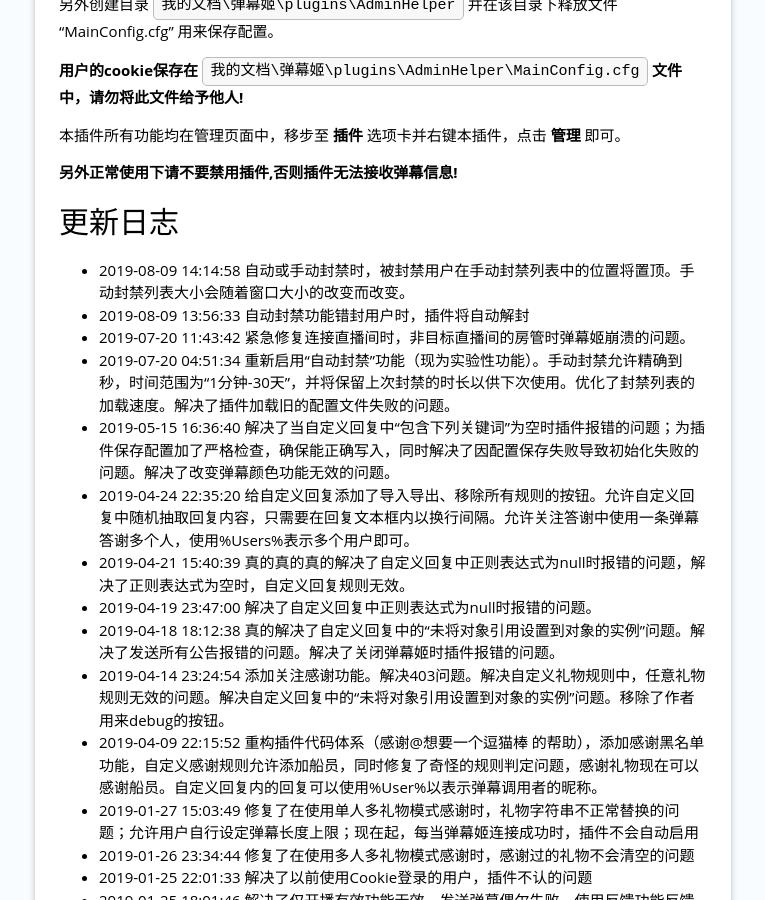
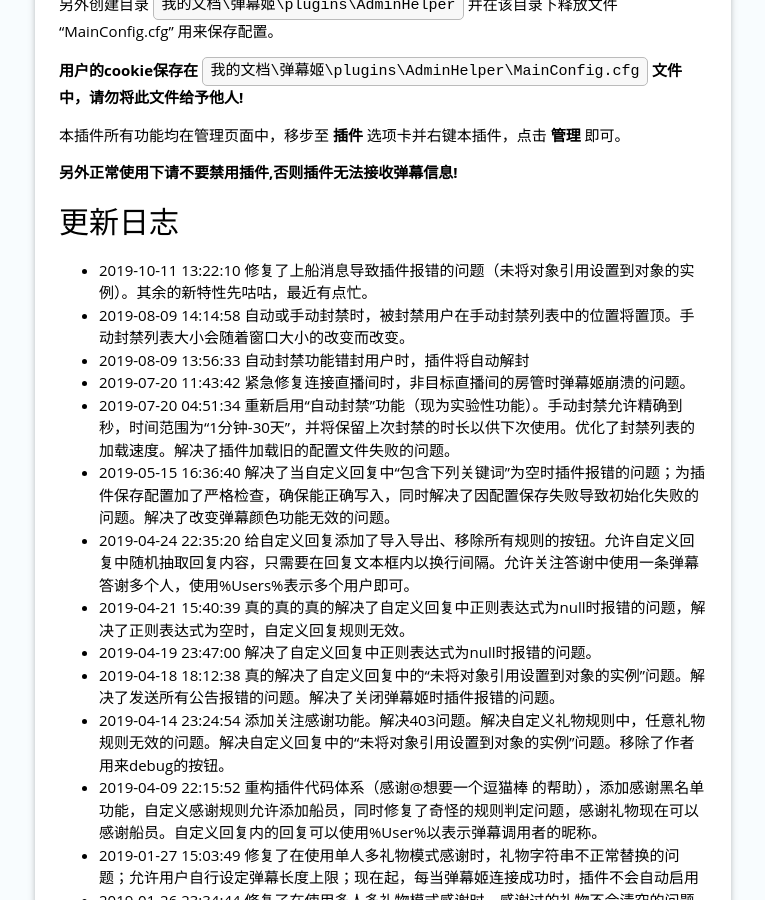
Before and after one commit to Bililive/www.danmuji.org, a Jekyll site: the page built from _plugin/AdminHelper.md, in a window 1280 px wide and 900 px high, scrolled down 1175 px. Shown: the whole window, without its empty margins (309-1074 px from the left). Built offline with Jekyll 4.4.1, drawn with Linux system fonts in a browser that asks for light colours; some of the changed text lies outside the part shown.

Commit message:
更新房管助手重制版至1.2.9.0
修复了上船消息导致插件报错的问题（未将对象引用设置到对象的实例）。其余的新特性先咕咕，最近有点忙。

```diff
--- a/_plugin/AdminHelper.md
+++ b/_plugin/AdminHelper.md
@@ -5,10 +5,10 @@ auther: 西井丶＆想要一个逗猫棒
 plugin_author: 西井丶＆想要一个逗猫棒
 plugin_name: 房管助手重制版
 plugin_desc: 房管必备
-plugin_version: 1.2.8.1
-plugin_update_datetime: 2019-08-09 14:14:58 +0800
+plugin_version: 1.2.9.0
+plugin_update_datetime: 2019-10-11 13:22:10 +0800
 plugin_update_desc: |-
-  自动封禁功能错封用户时，插件将自动解封
+  修复了上船消息导致插件报错的问题（未将对象引用设置到对象的实例）。其余的新特性先咕咕，最近有点忙。
 plugin_dllink: /resource/AdminHelper/AdminHelper.zip
 plugin_dlnote: 直接提取压缩包里的dll放进插件目录即可
 ---
@@ -56,6 +56,7 @@ plugin_dlnote: 直接提取压缩包里的dll放进插件目录即可
 
 更新日志
 ---
+- 2019-10-11 13:22:10 修复了上船消息导致插件报错的问题（未将对象引用设置到对象的实例）。其余的新特性先咕咕，最近有点忙。
 - 2019-08-09 14:14:58 自动或手动封禁时，被封禁用户在手动封禁列表中的位置将置顶。手动封禁列表大小会随着窗口大小的改变而改变。
 - 2019-08-09 13:56:33 自动封禁功能错封用户时，插件将自动解封
 - 2019-07-20 11:43:42 紧急修复连接直播间时，非目标直播间的房管时弹幕姬崩溃的问题。
```
Also changed, not shown: 2 other files.
